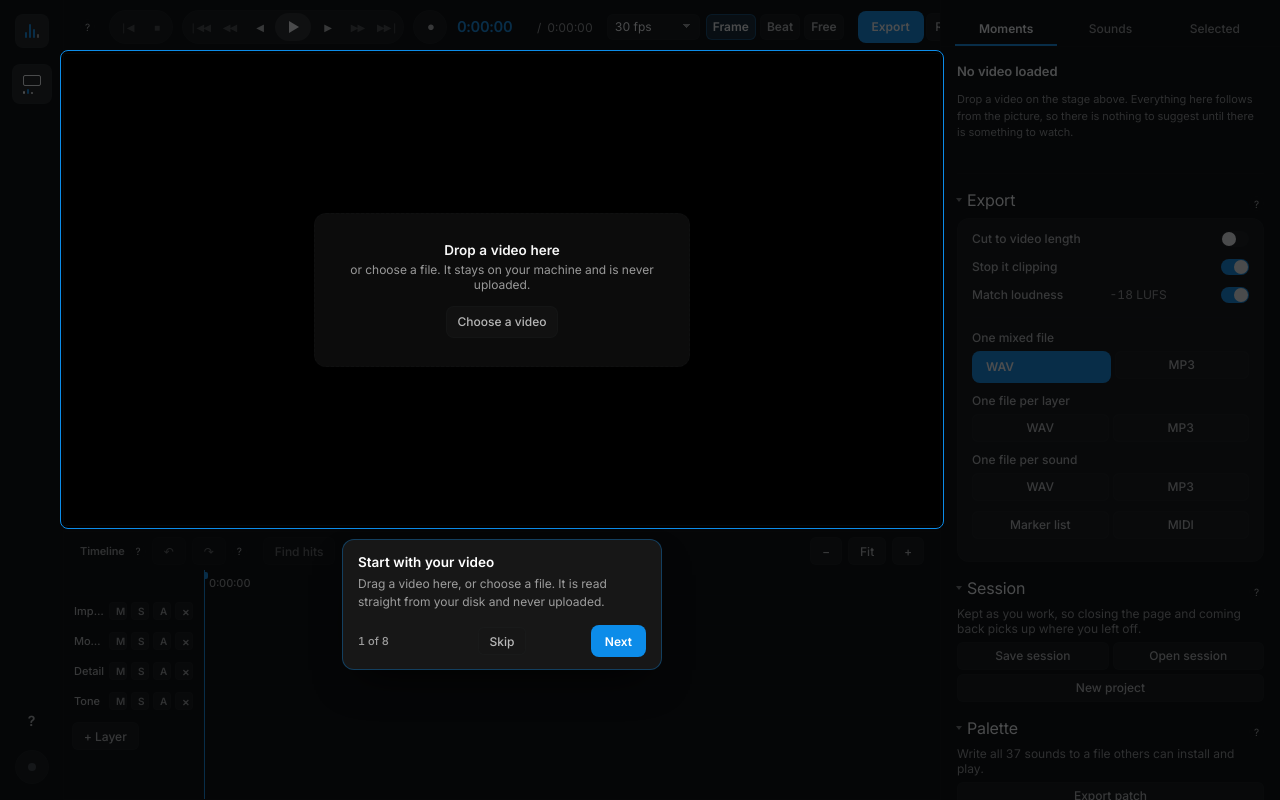
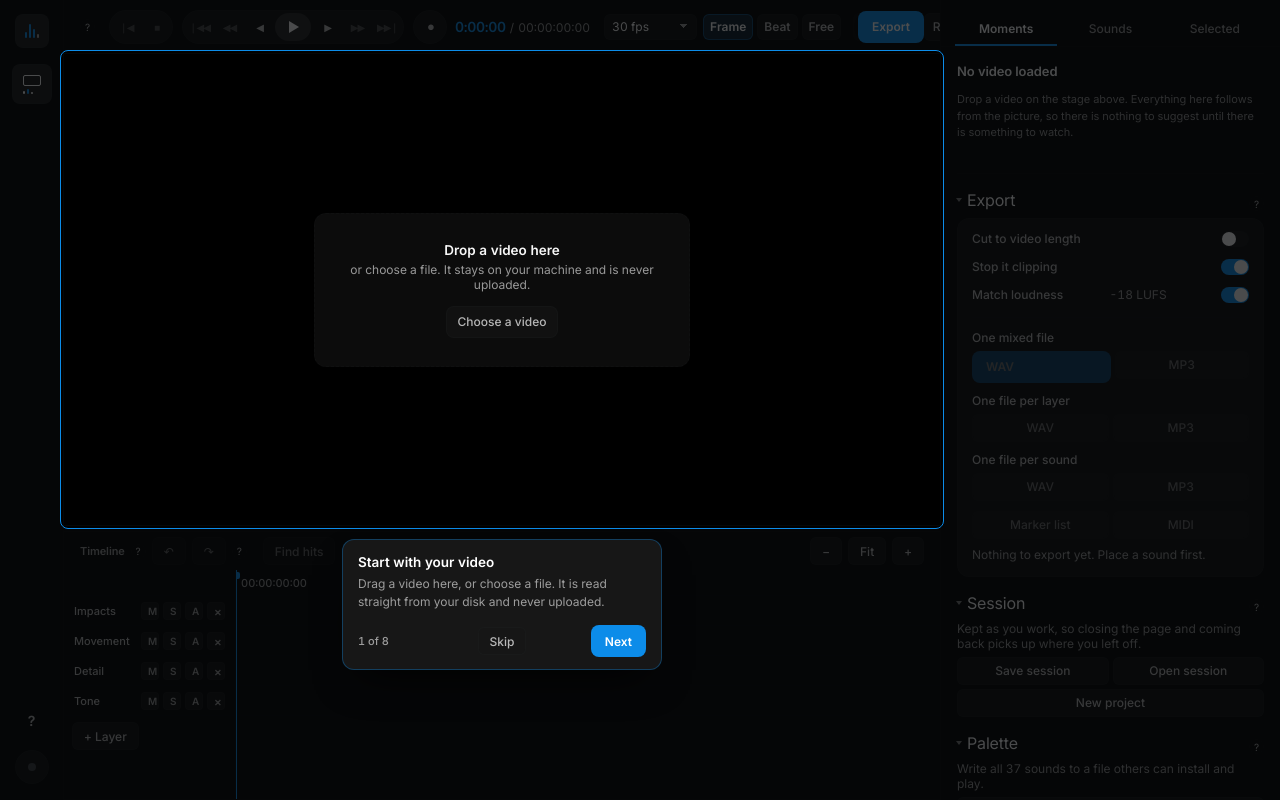
Before and after one commit to ibrahimweng/beat-studio, a website built with Vite: page index.html in a window 1280 px wide. Built offline with nearby package versions, Linux system fonts and the light colour scheme; files whose address does not match are found by name.

Commit message:
Five UX fixes found by walking the product with a real video (#21)
A pass over the whole product, driven in a browser rather than read: a
generated clip loaded, scanned, accepted and exported.

Export led nowhere. With an empty timeline every button in the card stayed
lit and produced no file, no error and no message. They now go dead with a
line saying why. The palette export is not among them, because it writes the
sound catalogue rather than the timeline.

Timecode had no hours and only three fields, so a six second clip said
"0:05:29" and an hour and a half said "90:00:00". It is HH:MM:SS:FF now, with
six tests that all fail against the old version.

Place all and Accept all are not duplicates, which is what they looked like
side by side: one stamps the sound you chose on every raw hit on one layer,
the other applies the app's suggestion per classified moment on the right
layers. The strip now reads "5 hits in 3 moments" and Place all says what it
ignores.

The accept tick was filled like Export, so it read as already ticked while
the header said three were waiting. It is outlined now.

Layer names were ellipsed to "Imp..." and "Mo...": four buttons took all but
31px of a 140px gutter against the 42 "Impacts" wants. At 172 they all fit.

Two things found on the way: .btn-accent had no disabled style at all, so a
dead accent button looked like the most pressable thing on screen; and the
extra timecode field ellipsed the moment titles mid-word.

The wider timecode also put the top bar back over at 1440 and clipped
"Ref audio" again. Tabular figures, a tighter gap and a point off the reading
below 1500 pay for it, leaving 1440 clean and 1280 at 146px against 149px
before any of this.

Two findings from the review were wrong and were left alone: the lanes are
not cramped (229px of content in 229px of room) and the stage is not mostly
empty (the video fills 1008x543 of 1036x571).

```diff
--- a/src/styles/controls.css
+++ b/src/styles/controls.css
@@ -60,8 +60,21 @@
   color: #fff;
 }
 
-.btn-accent:hover {
+.btn-accent:hover:not(:disabled) {
   filter: brightness(1.1);
+}
+
+/*
+ * The one button style that had no disabled state.
+ *
+ * Chips and transport buttons both dim when they are dead; this did not, so a
+ * disabled accent button sat there at full strength looking like the most
+ * pressable thing on screen. It matters most on Export, which is an accent
+ * button and is dead whenever there is nothing on the timeline.
+ */
+.btn-accent:disabled {
+  opacity: 0.4;
+  cursor: default;
 }
 
 /* Download glyph: a stem with a chevron under it */
--- a/src/styles/sound-design.css
+++ b/src/styles/sound-design.css
@@ -14,7 +14,15 @@
   --lane-edge: color-mix(in oklab, var(--tc-fg) 15%, transparent);
   --tl-ruler: 26px;
   --tl-strip: 34px;
-  --tl-gutter: 140px;
+  /*
+   * Wide enough for the layer names.
+   *
+   * At 140 the four buttons and their gaps took all but 31px of the row, and
+   * "Impacts" wants 42 -- so every name was ellipsed to "Imp..." and "Mo...",
+   * which is no name at all. The lanes give up about three per cent of their
+   * width for it.
+   */
+  --tl-gutter: 172px;
 }
 
 /* ---------- the video ---------- */
@@ -180,22 +188,32 @@
 .sound-design-bar__time {
   display: flex;
   align-items: baseline;
-  gap: 6px;
-  margin-left: 4px;
-}
-
+  gap: 4px;
+  margin-left: 2px;
+}
+
+/*
+ * Figures that all take the same width.
+ *
+ * A running clock whose digits are different widths shifts sideways as it
+ * counts, and this one sits between two things that must not move. It also
+ * makes the width predictable, which matters more now the format carries
+ * hours: the old min-width here was cut for a seven character reading and
+ * meant nothing against eleven.
+ */
 .sound-design-bar__clock {
   font-size: 15px;
   font-weight: 600;
-  letter-spacing: -0.01em;
+  letter-spacing: -0.02em;
   color: var(--ac);
-  min-width: 74px;
+  font-variant-numeric: tabular-nums;
 }
 
 .sound-design-bar__sep,
 .sound-design-bar__total {
   font-size: 12px;
   color: var(--txt-3);
+  font-variant-numeric: tabular-nums;
 }
 
 /*
@@ -267,6 +285,17 @@
   .sound-design-bar .topbar__divider {
     margin: 0 1px;
   }
+
+  /*
+   * A point off the clock, on the screens that cannot afford it.
+   *
+   * Timecode grew from seven characters to eleven when it gained hours, which
+   * is real width in a row that has none to give. Above 1500 the reading keeps
+   * its full size; below it, a point buys back most of what the hours cost.
+   */
+  .sound-design-bar__clock {
+    font-size: 14px;
+  }
 }
 
 /* ---------- timeline ---------- */
@@ -1748,14 +1777,23 @@
 .moment__top {
   display: flex;
   align-items: center;
-  gap: 8px;
-}
-
+  gap: 6px;
+}
+
+/*
+ * Tabular figures, and tight.
+ *
+ * Timecode grew a field when it gained hours, which left the title beside it
+ * four pixels short and ellipsed mid-word. Digits that all share a width also
+ * stop the row from twitching as the playhead runs.
+ */
 .moment__at {
   font-size: 11px;
   font-weight: 600;
   color: var(--txt-3);
   flex: 0 0 auto;
+  font-variant-numeric: tabular-nums;
+  letter-spacing: -0.02em;
 }
 
 .moment__kind {
@@ -1807,15 +1845,25 @@
   color: var(--txt);
 }
 
-.moment__act--on {
+/*
+ * The suggested action, not a switch that is already on.
+ *
+ * This was filled in the accent colour, the same as the Export button. Sat in
+ * a row of three next to a play and a cross it read as a state rather than an
+ * action — the tick already ticked — while the header directly above it said
+ * three moments were still waiting on you. Outlined says "this is the one to
+ * press" and keeps the filled treatment for the hover, where it means the
+ * press is about to happen. What placement actually looks like is the word
+ * "placed" the row gains afterwards.
+ */
+.moment__act--go {
+  border-color: var(--ac);
+  color: var(--ac);
+}
+
+.moment__act--go:hover {
   background: var(--ac);
-  border-color: var(--ac);
   color: #fff;
-}
-
-.moment__act--on:hover {
-  color: #fff;
-  filter: brightness(1.1);
 }
 
 /*
--- a/src/timeline/project.ts
+++ b/src/timeline/project.ts
@@ -151,13 +151,23 @@ function applySnap(time: number, snap: SnapMode, project: Project): number {
   return Math.round(time / frame) * frame;
 }
 
-/** Format a time as minutes, seconds and frames, e.g. "0:04:11". */
+/**
+ * Format a time as hours, minutes, seconds and frames, e.g. "00:00:04:11".
+ *
+ * Four fields, always padded, because three were ambiguous with the clock:
+ * a six second clip read "0:05:29", which anyone used to picture takes for
+ * five minutes twenty nine. There were also no hours at all, so an hour and
+ * a half came out as "90:00:00". This is the shape every edit suite writes,
+ * and it costs three characters.
+ */
 export function timecode(time: number, fps: number): string {
   const safe = Math.max(0, time);
-  const minutes = Math.floor(safe / 60);
+  const hours = Math.floor(safe / 3600);
+  const minutes = Math.floor((safe % 3600) / 60);
   const seconds = Math.floor(safe % 60);
   const frames = Math.floor((safe % 1) * (fps || DEFAULT_FPS));
-  return `${minutes}:${String(seconds).padStart(2, '0')}:${String(frames).padStart(2, '0')}`;
+  const pad = (value: number): string => String(value).padStart(2, '0');
+  return `${pad(hours)}:${pad(minutes)}:${pad(seconds)}:${pad(frames)}`;
 }
 
 /** Cues that should be heard, taking mute and solo into account. */
--- a/src/ui/sound-design/moments.ts
+++ b/src/ui/sound-design/moments.ts
@@ -158,7 +158,7 @@ export function createMomentsPanel(
     ): HTMLButtonElement =>
       button(
         {
-          class: accent ? 'moment__act moment__act--on' : 'moment__act',
+          class: accent ? 'moment__act moment__act--go' : 'moment__act',
           title,
           attrs: { 'aria-label': label },
           on: { click: onClick },
--- a/src/ui/sound-design/panel.ts
+++ b/src/ui/sound-design/panel.ts
@@ -2117,8 +2117,22 @@ export function createSoundDesignPanel(session: SoundDesignSession): SoundDesign
        * three save prompts to dismiss.
        */
       const busy = state.exporting !== null;
-      for (const node of exportButtons) node.disabled = busy;
-      setText(exportStatus, state.exporting ?? '');
+
+      /*
+       * Nothing on the timeline is nothing to write.
+       *
+       * These stayed lit on an empty project and answered a click with no
+       * file, no error and no message: the most important button in the app,
+       * silently doing nothing. The palette export below is not in this list
+       * and stays available, because it writes the sound catalogue rather
+       * than the timeline, and that exists before any of this does.
+       */
+      const empty = project.cues.length === 0;
+      for (const node of exportButtons) node.disabled = busy || empty;
+      setText(
+        exportStatus,
+        state.exporting ?? (empty ? 'Nothing to export yet. Place a sound first.' : ''),
+      );
     },
   };
 }
--- a/src/ui/sound-design/timeline.ts
+++ b/src/ui/sound-design/timeline.ts
@@ -143,7 +143,18 @@ export function createTimeline(session: SoundDesignSession): TimelineView {
   const placeAll = button(
     {
       class: 'chip chip--sm',
-      title: 'Place the chosen sound on every suggestion',
+      /*
+       * Named for what it ignores, because it is the other way of working.
+       *
+       * This puts the sound you have chosen on every hit, on one layer. The
+       * Moments list does the opposite: a different sound per moment, on the
+       * layer that kind of moment belongs to. Both are wanted -- one is a
+       * sound designer stamping a pass, the other is the app's suggestions --
+       * but they were sat next to each other looking interchangeable.
+       */
+      title:
+        'Stamp the sound you have chosen on every hit, all on one layer. ' +
+        'The Moments list instead places a different sound for each kind of moment.',
       on: { click: () => session.placeAllHits() },
     },
     ['Place all'],
@@ -1318,7 +1329,21 @@ export function createTimeline(session: SoundDesignSession): TimelineView {
       const ready = detect.status === 'ready';
       detectGroup.classList.toggle('is-ready', ready);
       sensitivity.value = String(detect.sensitivity);
-      setText(found, ready ? `${detect.peaks.length} hits` : '');
+      /*
+       * Both numbers, in one place, in a sentence that relates them.
+       *
+       * The strip counted hits and the Moments list counted moments, and the
+       * two never appeared together: five in one place, three in the other,
+       * with nothing anywhere saying that a run of hits close together is one
+       * moment. Two numbers for the same scan look like a contradiction until
+       * something says otherwise.
+       */
+      const hits = detect.peaks.length;
+      const moments = detect.moments.length;
+      setText(
+        found,
+        ready ? (moments ? `${hits} hits in ${moments} moments` : `${hits} hits`) : '',
+      );
 
       strip.draw(state, pxPerSec);
     },
```
Also changed, not shown: src/timeline/timecode.test.ts (added, +48 -0 lines).
